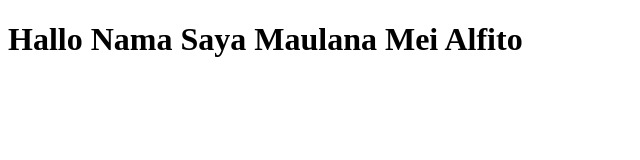
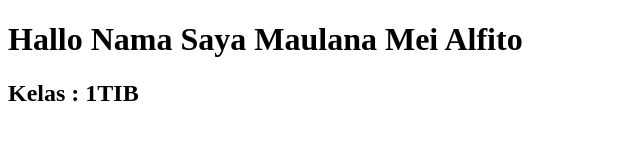
Before and after one commit to AkariMizurashi/MaulanaMA_BPWL, a plain HTML site: page index.html in a window 1280 px wide. Shown: the whole page, without its empty margins (0-640 px from the left). Drawn offline with Linux system fonts and the light colour scheme.

Commit message:
Update index.html

```diff
--- a/index.html
+++ b/index.html
@@ -6,5 +6,6 @@
     </head>
     <body>
         <h1>Hallo Nama Saya Maulana Mei Alfito</h1>
+        <h2>Kelas : 1TIB<h2>
     </body>
 </html>
```
